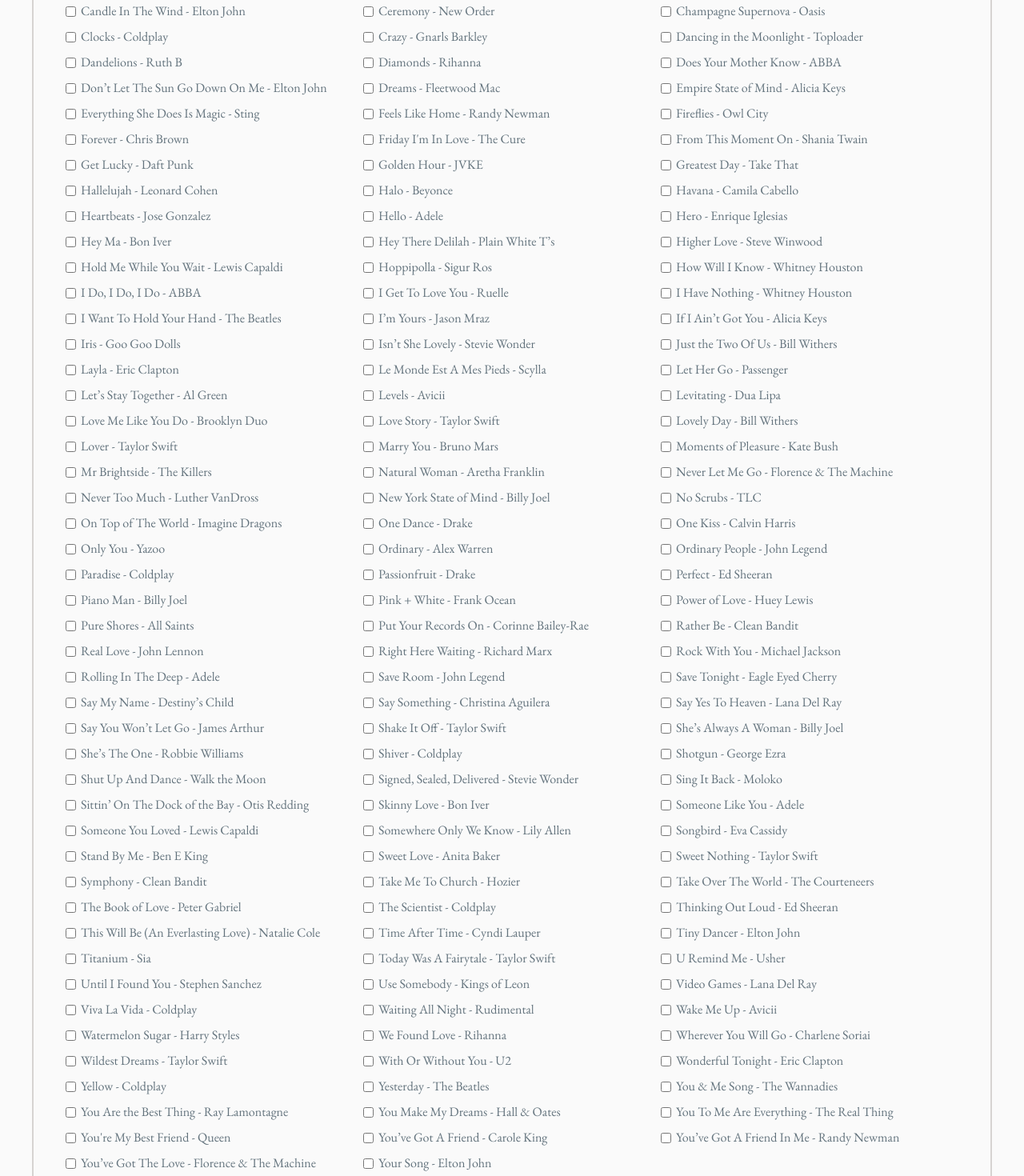
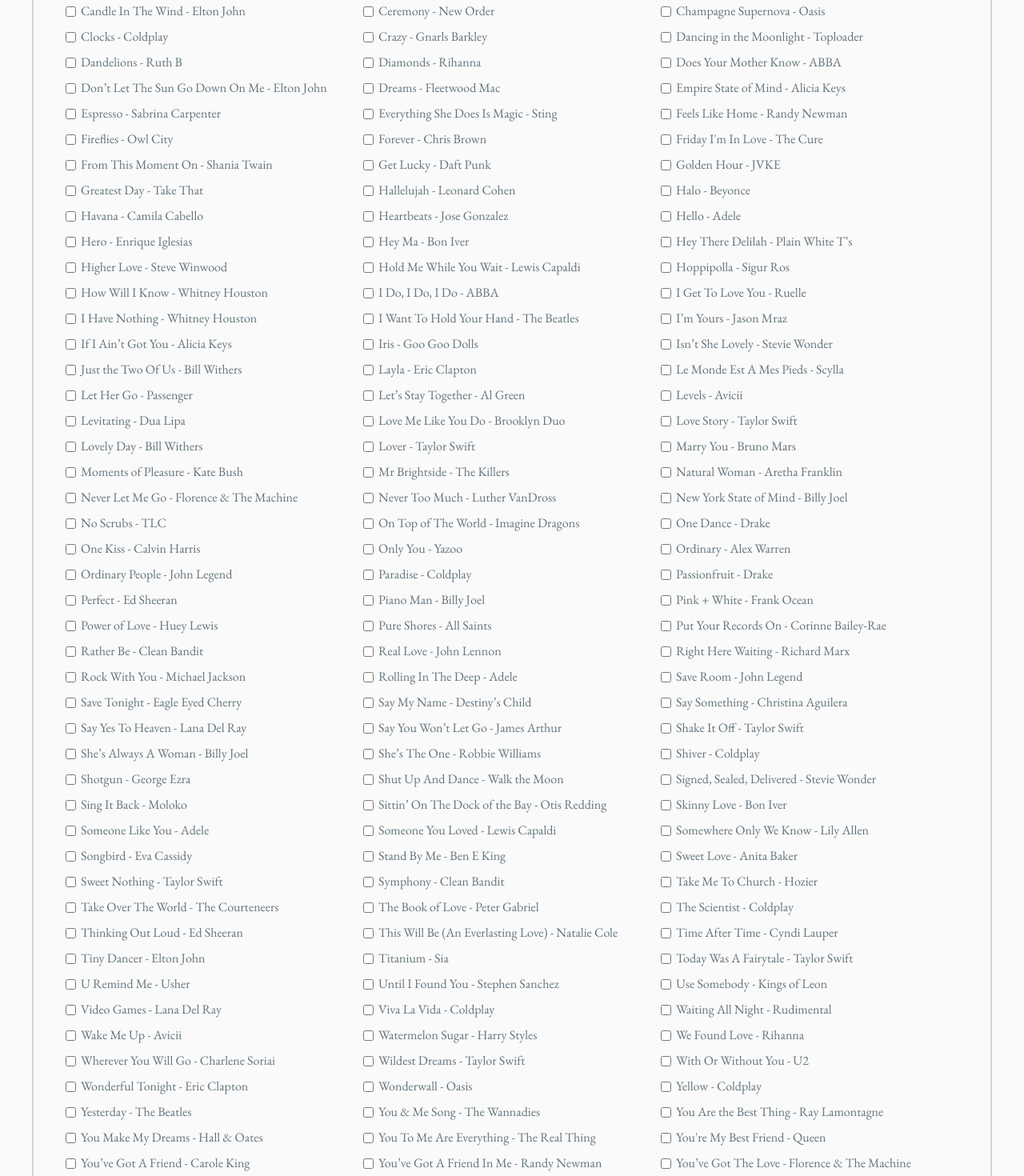
Before and after one commit to thstanton/ukweddingpianist, a React (Vite) app: page / in a window 1280 px wide. Shown: the part 880-2350 px from the top of the page at 80% size. Built offline with nearby package versions, Linux system fonts and the light colour scheme; no server answers.

Commit message:
Update songs.ts

```diff
--- a/data/songs.ts
+++ b/data/songs.ts
@@ -1873,6 +1873,8 @@
   { id: 391, title: "I See The Light", artist: "Tangled", genre: "Film, TV and Musicals", },
   { id: 392, title: "Concerning Hobbits", artist: "Lord Of The Rings", genre: "Film, TV and Musicals", },
   { id: 393, title: "Arrival of the Birds", artist: "Cinematic Orchestra", genre: "Film, TV and Musicals", },
+  { id: 394, title: "Espresso", artist: "Sabrina Carpenter", genre: "Contemporary", },
+  { id: 395, title: "Wonderwall", artist: "Oasis", genre: "Contemporary", },
 
 
 
```
